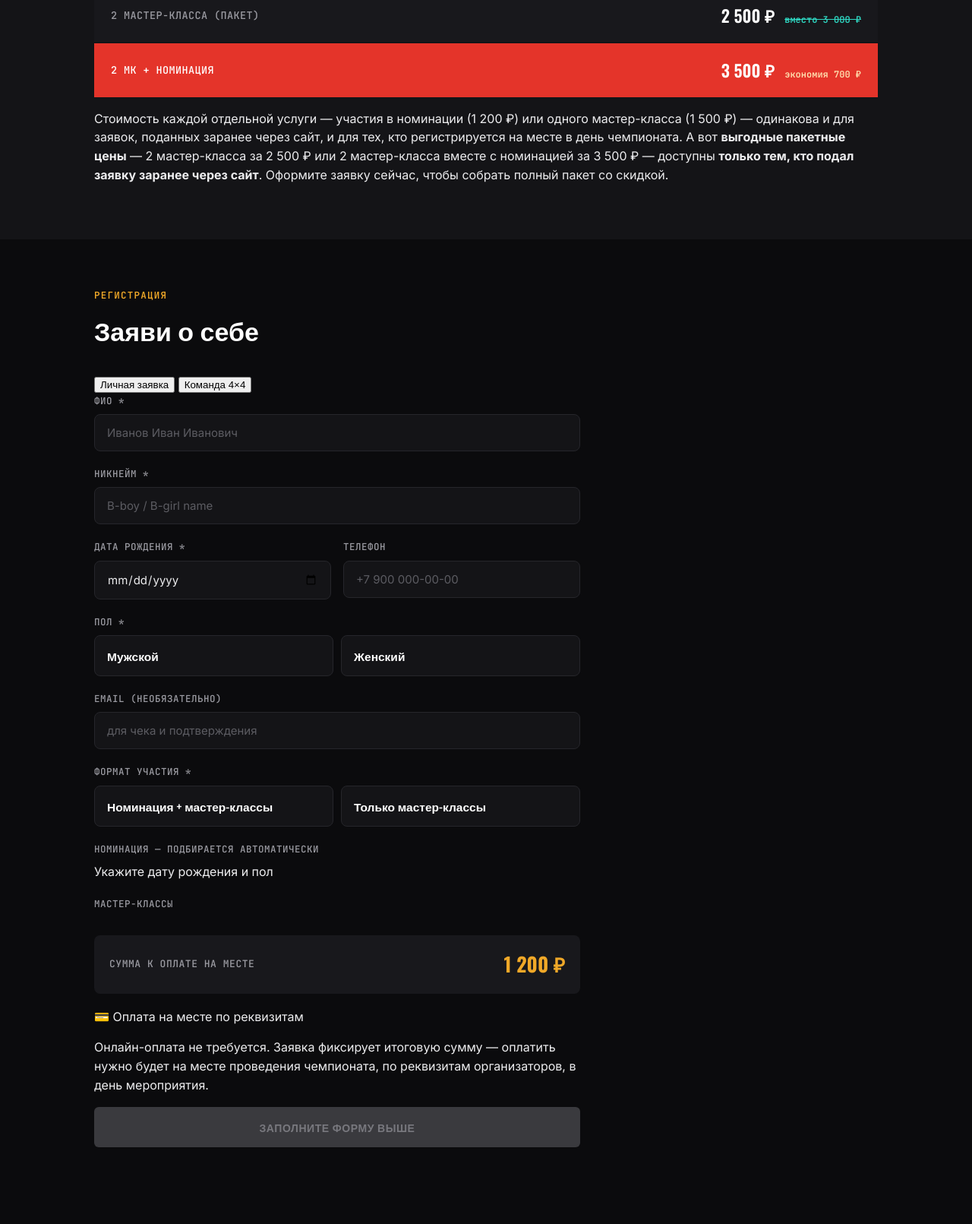
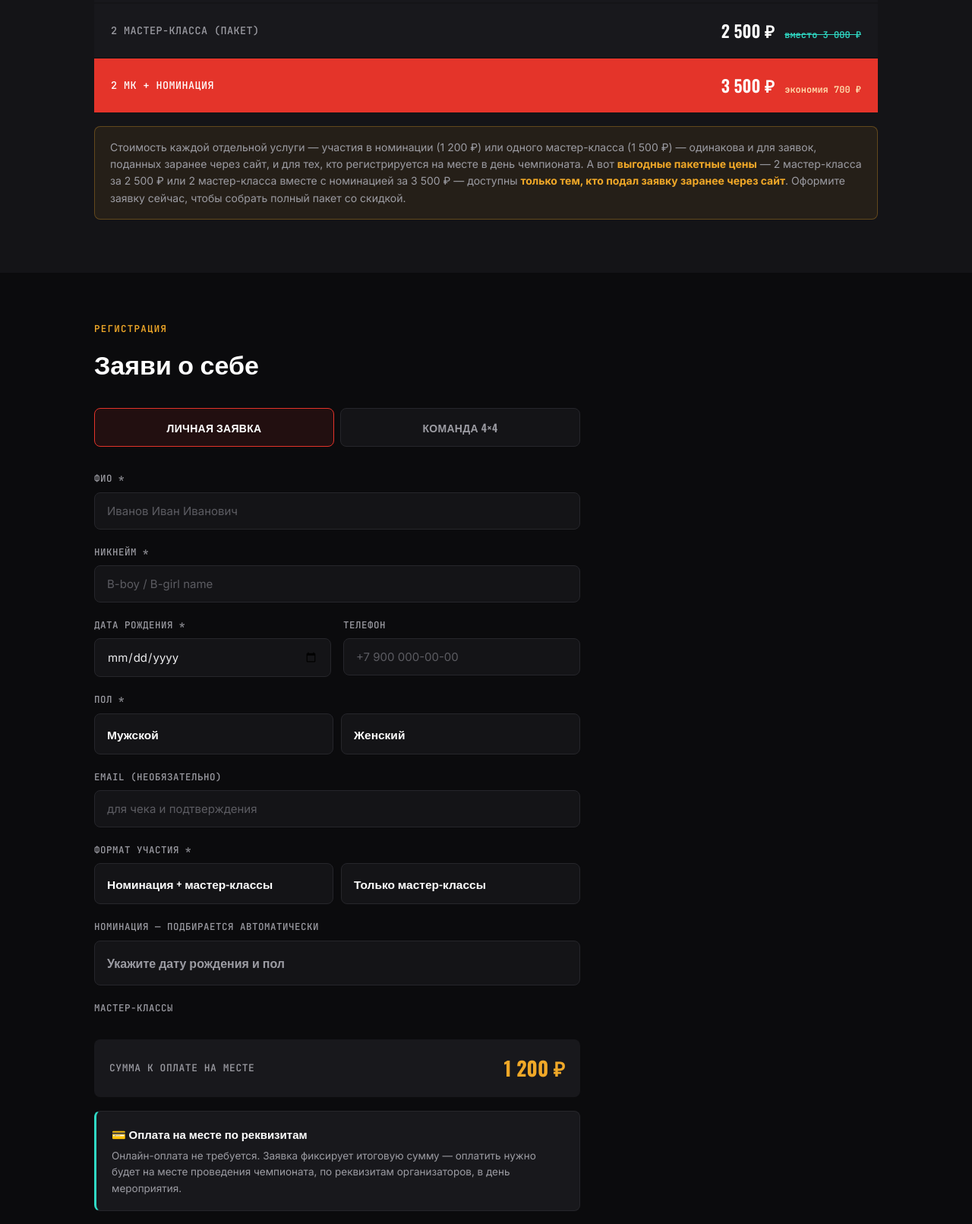
Before and after one commit to mahmudkamoun2005-cpu/booking-site, a website: page public/index.html in a window 1280 px wide. Shown: the part 2598-4209 px from the top of the page at 76% size. Drawn offline with nearby package versions, Linux system fonts and the light colour scheme; no server answers.

Commit message:
Update style.css

```diff
--- a/public/style.css
+++ b/public/style.css
@@ -117,6 +117,24 @@ a{color:inherit;}
   border-top:3px solid var(--amber);padding:20px 0;
 }
 .nom-card--special{border-top-color:var(--teal);}
+.nom-card--team{border-top-color:var(--red);margin-top:20px;}
+
+.reg-mode-toggle{display:flex;gap:8px;margin-bottom:32px;max-width:640px;}
+.mode-btn{
+  flex:1;padding:14px;border:1.5px solid var(--line);border-radius:8px;background:var(--bg-panel);
+  font-family:var(--font-heading);font-weight:600;font-size:14px;letter-spacing:.02em;
+  cursor:pointer;color:var(--text-dim);text-transform:uppercase;
+}
+.mode-btn.active{border-color:var(--red);color:#fff;background:rgba(228,52,42,.1);}
+
+.nomination-display{
+  border:1.5px solid var(--line);border-radius:8px;padding:16px;background:var(--bg-panel);
+  font-family:var(--font-heading);font-weight:600;font-size:16px;color:var(--text-dim);
+}
+.nomination-display.resolved{border-color:var(--amber);color:#fff;background:rgba(240,168,40,.08);}
+.nomination-display.error{border-color:var(--red);color:var(--red);}
+
+.field-hint-inline{font-family:var(--font-mono);font-size:11px;color:var(--text-dim);text-transform:none;letter-spacing:0;}
 .nom-card__label{font-family:var(--font-mono);font-size:12px;letter-spacing:.06em;color:var(--text-dim);text-transform:uppercase;}
 .nom-card__title{font-family:var(--font-heading);font-weight:600;font-size:26px;color:#fff;margin:6px 0 10px;}
 .nom-card__title b{color:var(--amber);}
@@ -143,6 +161,13 @@ a{color:inherit;}
 .price-tier--highlight{background:var(--red);}
 .price-tier--highlight .price-tier__label,.price-tier--highlight .price-tier__value{color:#fff;}
 .price-tier--highlight .price-tier__save{color:#FFE1B0;}
+
+.pricing-note{
+  margin-top:18px;padding:16px 20px;border-radius:8px;
+  background:rgba(240,168,40,.08);border:1px solid rgba(240,168,40,.3);
+  font-size:14px;color:var(--text-dim);line-height:1.6;
+}
+.pricing-note strong{color:var(--amber);}
 
 /* Registration form */
 .reg{padding:64px 0 80px;background:var(--bg);}
@@ -181,12 +206,12 @@ a{color:inherit;}
 .total-bar span{font-family:var(--font-mono);font-size:13px;text-transform:uppercase;letter-spacing:.04em;color:var(--text-dim);}
 .total-bar strong{font-family:var(--font-heading);font-size:26px;color:var(--amber);}
 
-.currency-toggle{display:flex;gap:8px;margin-bottom:18px;}
-.curr-btn{
-  flex:1;padding:13px;border:1.5px solid var(--line);border-radius:8px;background:var(--bg-panel);
-  font-family:var(--font-body);font-weight:600;font-size:13px;cursor:pointer;color:var(--text-dim);
+.payment-note{
+  background:var(--bg-panel-alt);border:1px solid var(--line);border-left:3px solid var(--teal);
+  border-radius:8px;padding:18px 20px;margin-bottom:20px;
 }
-.curr-btn.active{border-color:var(--amber);color:#fff;background:rgba(240,168,40,.08);}
+.payment-note__title{font-family:var(--font-heading);font-weight:600;font-size:15px;color:#fff;margin-bottom:6px;}
+.payment-note__text{font-size:13.5px;color:var(--text-dim);margin:0;line-height:1.6;}
 
 .error{color:var(--red);font-size:14px;margin:12px 0 0;min-height:20px;}
 
```
